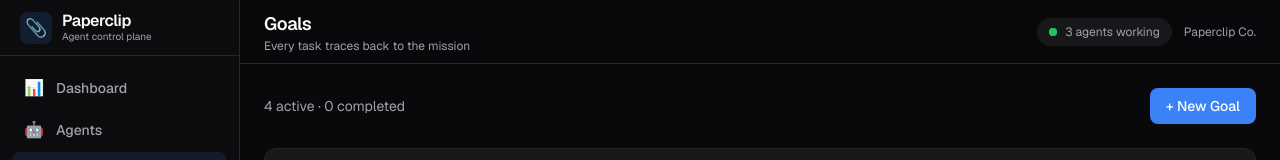
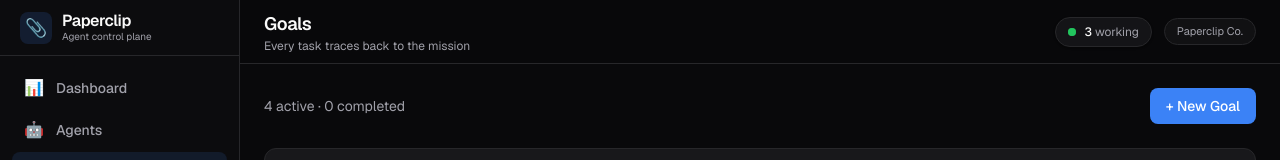
Before and after one commit to henrygoldsmith07-wq/paperclip-clone, a Next.js app: page /dashboard/goals in a window 1280 px wide. Shown: the top 160 px of the page. Built offline with nearby package versions, Linux system fonts and the light colour scheme.

Commit message:
ui: tighten Header live indicator and spacing

```diff
--- a/src/components/Header.tsx
+++ b/src/components/Header.tsx
@@ -13,29 +13,30 @@ export default function Header({
   const activeCount = agents.filter((a) => a.status === "working").length;
 
   return (
-    <header className="sticky top-0 z-30 flex h-16 items-center justify-between border-b border-border bg-background/80 px-4 pl-16 backdrop-blur-md lg:px-6 lg:pl-6">
+    <header className="sticky top-0 z-30 flex h-14 items-center justify-between border-b border-border bg-background/80 px-4 pl-16 backdrop-blur-md lg:h-16 lg:px-6 lg:pl-6">
       <div className="min-w-0">
-        <h1 className="text-lg font-semibold tracking-tight text-foreground truncate">
+        <h1 className="text-base font-semibold tracking-tight text-foreground truncate lg:text-lg">
           {title}
         </h1>
         {subtitle && (
-          <p className="text-xs text-muted truncate">{subtitle}</p>
+          <p className="text-[11px] text-muted truncate lg:text-xs">{subtitle}</p>
         )}
       </div>
 
       <div className="flex items-center gap-3 shrink-0">
         {isHydrated && (
-          <div className="hidden items-center gap-2 rounded-full bg-card px-3 py-1.5 text-xs sm:flex">
+          <div className="hidden items-center gap-2 rounded-full border border-border bg-card/80 px-3 py-1.5 text-xs shadow-sm sm:flex">
             <span className="relative flex h-2 w-2">
-              <span className="absolute inline-flex h-full w-full animate-ping rounded-full bg-success opacity-75" />
+              <span className="absolute inline-flex h-full w-full animate-ping rounded-full bg-success opacity-60" />
               <span className="relative inline-flex h-2 w-2 rounded-full bg-success" />
             </span>
             <span className="text-muted">
-              {activeCount} agent{activeCount !== 1 ? "s" : ""} working
+              <span className="font-medium text-foreground">{activeCount}</span>{" "}
+              working
             </span>
           </div>
         )}
-        <div className="hidden text-xs text-muted md:block">
+        <div className="hidden rounded-full border border-border bg-card/60 px-3 py-1 text-[11px] text-muted md:block">
           {company.name}
         </div>
       </div>
```
